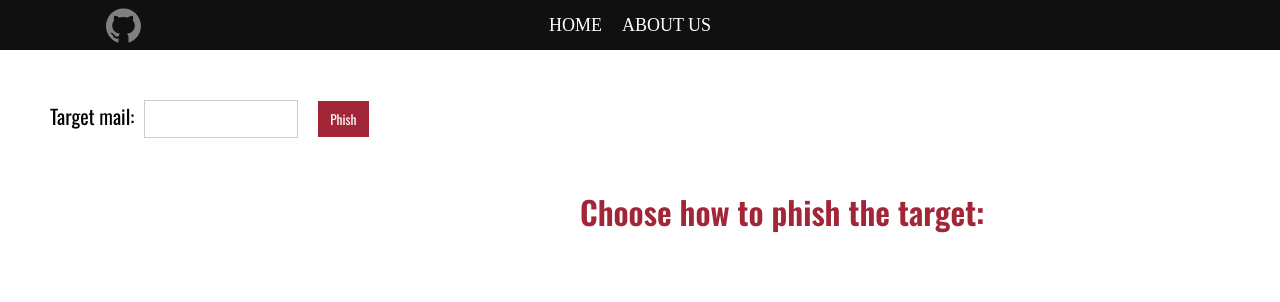
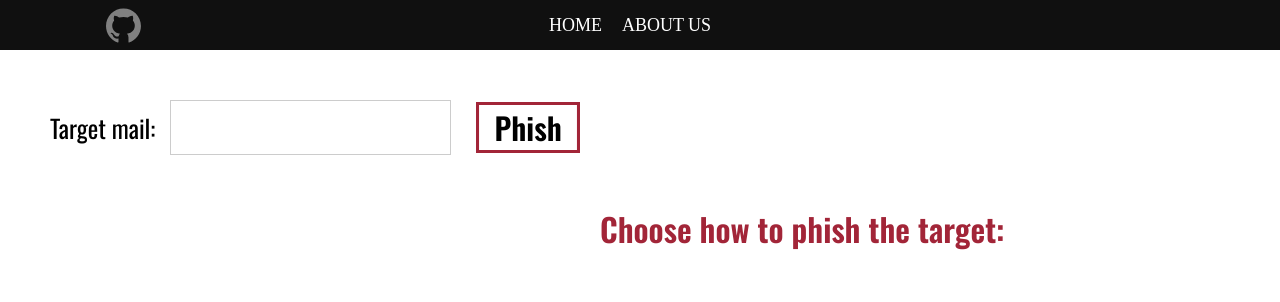
Before and after one commit to m-ensr/phis-fe, a React (Create React App) app: page /hunting in a window 1280 px wide. Shown: the top 302 px of the page. Built offline with nearby package versions, Linux system fonts and the light colour scheme.

Commit message:
Update hunting.css

```diff
--- a/src/pages/hunting.css
+++ b/src/pages/hunting.css
@@ -10,31 +10,18 @@
 
 .email-sender-container label {
   font-family: "Oswald", sans-serif;
-  margin-right: 10px;
-  font-size: 20px;
+  margin-right: 15px;
+  font-size: 25px;
 }
 
 .email-sender-container input {
   font-family: "Oswald", sans-serif;
+  font-size: 25px;
   padding: 8px;
-  margin-left: 10px;
+  margin-left: 15px;
   margin-right: 10px;
   border: 1px solid #ccc;
 }
-
-.email-sender-container button {
-  font-family: "Oswald", sans-serif;
-  padding: 8px 12px;
-  background-color: #a22538;
-  color: #fff;
-  border: none;
-  cursor: pointer;
-}
-
-.email-sender-container button:hover {
-  background-color: red;
-}
-
 .api-response {
   font-family: "Oswald", sans-serif;
   margin-left: 150px;
@@ -71,6 +58,35 @@
 .trapTitle {
   font-family: "Oswald", sans-serif;
   margin-top: 50px;
-  margin-left: 580px;
+  margin-left: 600px;
   color: #a22538;
 }
+button {
+  --c: #a22538;
+  box-shadow: 0 0 0 0.1em inset var(--c);
+  --_g: linear-gradient(var(--c) 0 0) no-repeat;
+  background: var(--_g) calc(var(--_p, 0%) - 100%) 0%,
+    var(--_g) calc(200% - var(--_p, 0%)) 0%,
+    var(--_g) calc(var(--_p, 0%) - 100%) 100%,
+    var(--_g) calc(200% - var(--_p, 0%)) 100%;
+  background-size: 50.5% calc(var(--_p, 0%) / 2 + 0.5%);
+  outline-offset: 0.1em;
+  transition: background-size 0.4s, background-position 0s 0.4s;
+}
+button:hover {
+  --_p: 100%;
+  transition: background-position 0.4s, background-size 0s;
+}
+button:active {
+  box-shadow: 0 0 9e9Q inset #0009;
+  background-color: var(--c);
+  color: #fff;
+}
+button {
+  font-family: "Oswald", sans-serif;
+  font-size: 1.9rem;
+  cursor: pointer;
+  padding: 0.1em 0.6em;
+  font-weight: bold;
+  border: none;
+}
```
